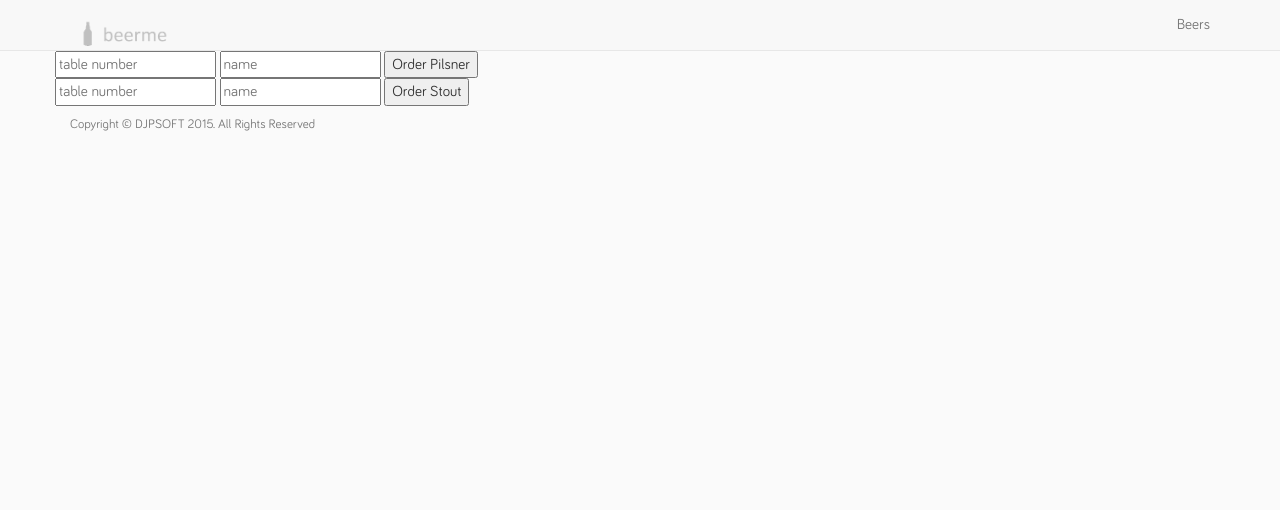
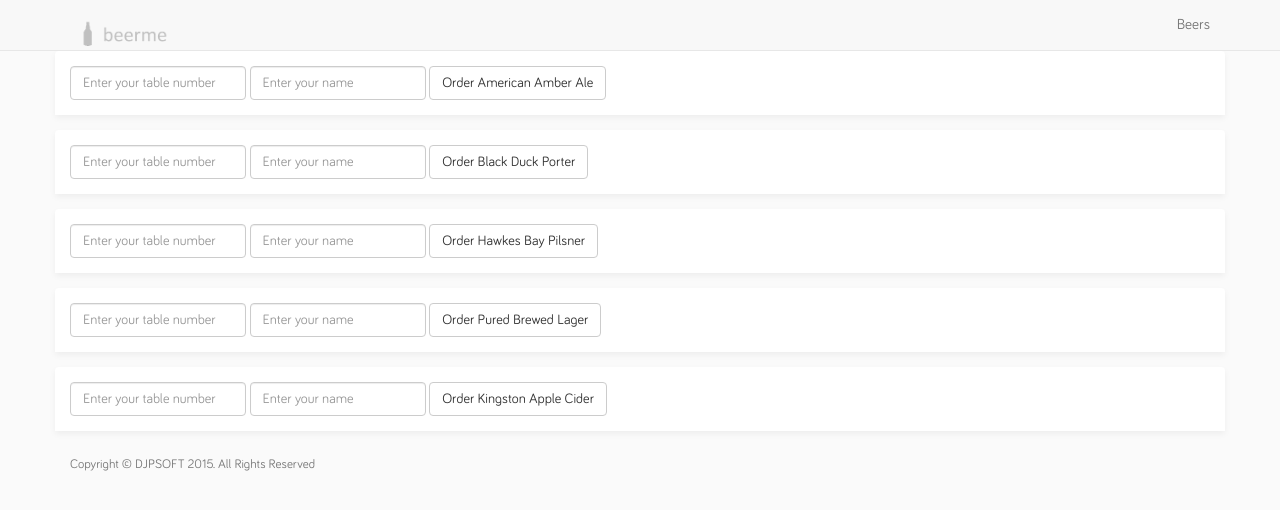
Before and after one commit to djpnewton/beerme, a Flask app: page / in a window 1280 px wide. Shown: the top 510 px of the page. Run offline with Flask 2, Linux system fonts and the light colour scheme; some libraries are stand-ins or nearby versions.

Commit message:
pretty it up a bit

```diff
--- a/beerme/static/stylesheets/style.css
+++ b/beerme/static/stylesheets/style.css
@@ -12,3 +12,13 @@ body {
   font-family: 'Bariol';
   font-size: 1.5em;
 }
+
+.nicebox {
+    padding: 15px 15px 15px;
+    margin: 0px -15px 15px;
+    background-color: #FFF;
+    border-color: #DDD;
+    border-width: 1px;
+    border-radius: 4px 4px 0px 0px;
+    box-shadow: 0px 3px 6px rgba(0, 0, 0, 0.05)
+}
--- /dev/null
+++ b/beerme/templates/beer_form.html
@@ -0,0 +1,18 @@
+{% macro beer_form(brew, table='', name='') %}
+
+<div class="nicebox">
+    <form class="form-inline" action="/beer">
+        <input type="hidden" name="brew" value="{{brew}}"/>
+        <div class="form-group">
+            <!--<label for="table">Table number</label>-->
+            <input class="form-control" name="table" value="{{table or ''}}" placeholder="Enter your table number" required/>
+        </div>
+        <div class="form-group">
+            <!--<label for="name">Customer name</label>-->
+            <input class="form-control" name="name" value="{{name or ''}}" placeholder="Enter your name" required/>
+        </div>
+        <button type="submit" class="btn btn-default">Order {{brew}}</button>
+    </form>
+</div>
+
+{% endmacro %}
--- a/beerme/templates/landing.html
+++ b/beerme/templates/landing.html
@@ -8,23 +8,12 @@
 
         <div class="container">
 
-            <div class="row">
-                <form action="/beer">
-                    <input type="hidden" name="brew" value="Pilsner"/>
-                    <input name="table" placeholder="table number" required/>
-                    <input name="name" placeholder="name" required/>
-                    <input type="submit" value="Order Pilsner"/>
-                </form>
-            </div>
-
-            <div class="row">
-                <form action="/beer">
-                    <input type="hidden" name="brew" value="Stout"/>
-                    <input name="table" placeholder="table number" required/>
-                    <input name="name" placeholder="name" required/>
-                    <input type="submit" value="Order Stout"/>
-                </form>
-            </div>
+            {% import 'beer_form.html' as bf %}
+            {{ bf.beer_form('American Amber Ale', table, name) }}
+            {{ bf.beer_form('Black Duck Porter', table, name) }}
+            {{ bf.beer_form('Hawkes Bay Pilsner', table, name) }}
+            {{ bf.beer_form('Pured Brewed Lager', table, name) }}
+            {{ bf.beer_form('Kingston Apple Cider', table, name) }}
 
         </div>
         <!-- /.container -->
--- a/beerme/views.py
+++ b/beerme/views.py
@@ -52,7 +52,7 @@ def paginate_pagenums(row_count):
 
 @app.route('/', methods=('GET',))
 def landing():
-    return render_template('landing.html')
+    return render_template('landing.html', table=request.cookies.get('table'), name=request.cookies.get('name'))
 
 @app.route('/beer')
 def beer():
@@ -65,7 +65,10 @@ def beer():
     beer = beerme.beer_add(brew, table, name, price_satoshis)
     if not beer:
         return 'error creating payment address'
-    return redirect('/beer/%s' % beer.guid)
+    resp = redirect('/beer/%s' % beer.guid)
+    resp.set_cookie('table', table)
+    resp.set_cookie('name', name)
+    return resp
 
 @app.route('/beer/<guid>')
 def beer_specific(guid):
```
